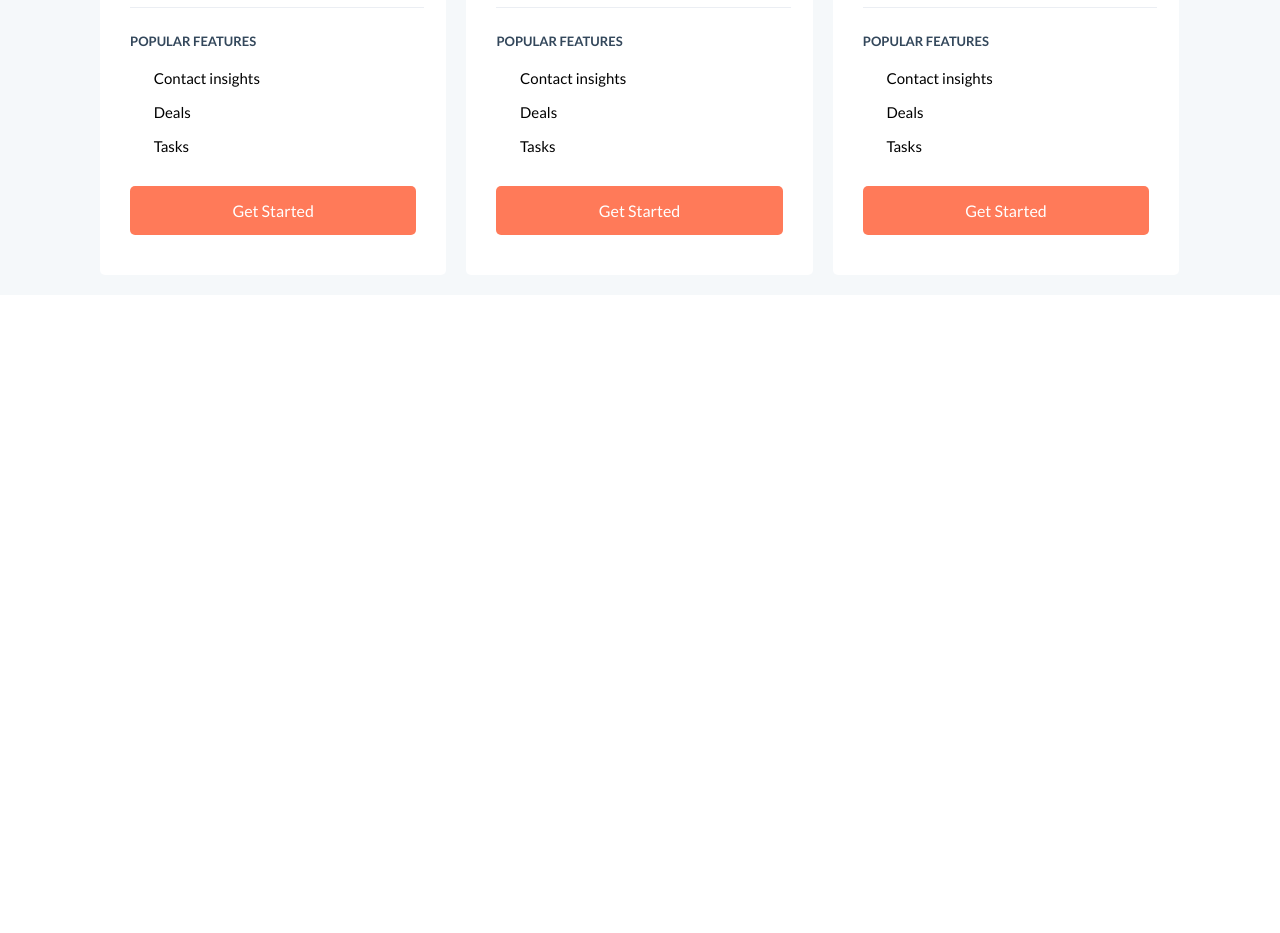
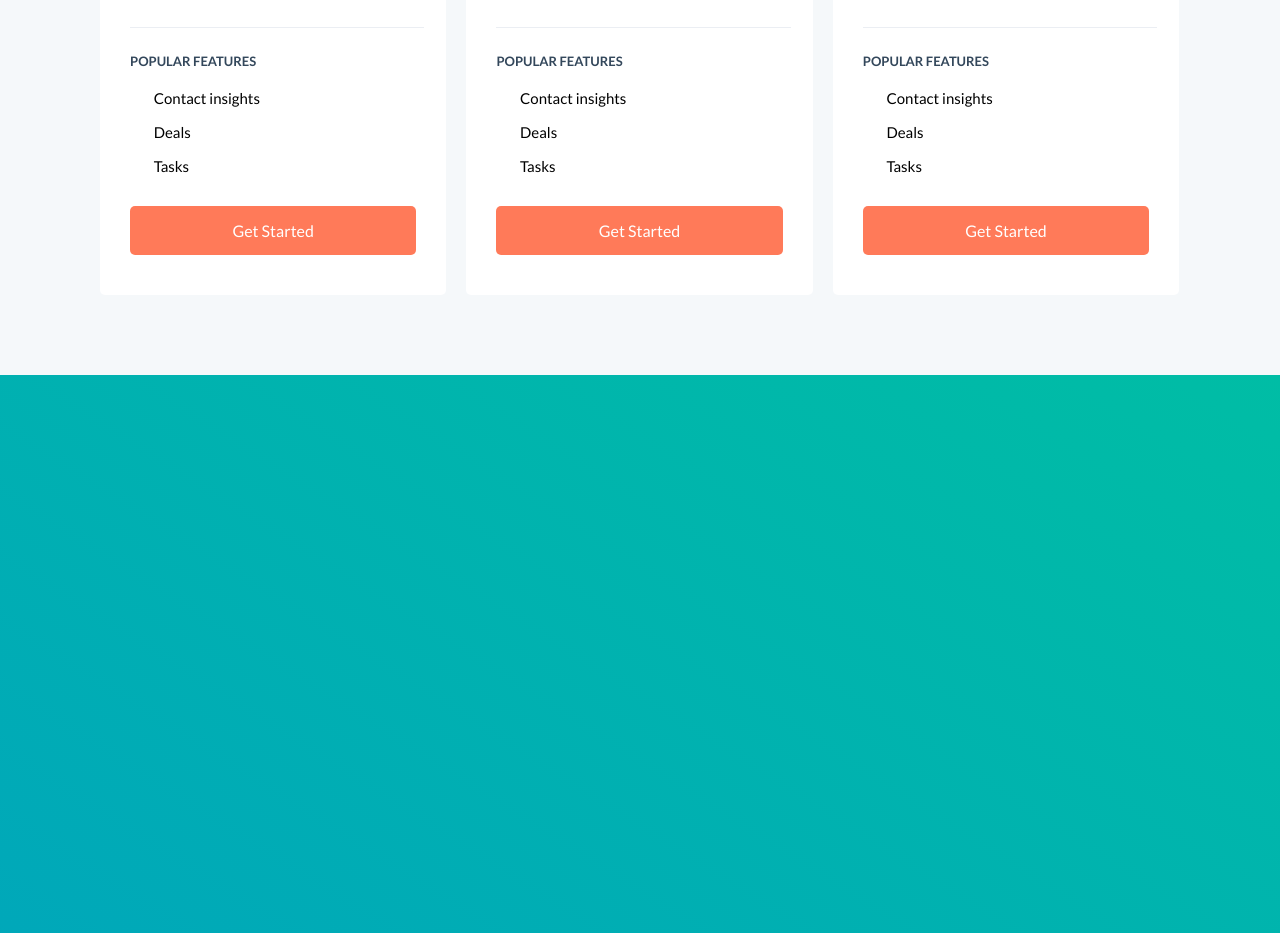
Before and after one commit to michelebaruffetti/htmlcss-hubspot, a plain HTML site: page index.html in a window 1280 px wide. Shown: the part 1864-2797 px from the top of the page. Before the commit the page ends 2159 px from the top, so only its background shows below. Drawn offline with Linux system fonts and the light colour scheme.

Commit message:
Creato gradiente nuova sezione

```diff
--- a/index.html
+++ b/index.html
@@ -63,9 +63,6 @@
 
                         </div>
                     </div>
-
-
-
                 </section>
 
                 <section id="powerful">
@@ -145,6 +142,10 @@
                     </div>
 
                 </section>
+
+                <section id="blue-grid">
+
+                </section>
             </main>
     </body>
 </html>
--- a/style.css
+++ b/style.css
@@ -162,7 +162,8 @@
 
 #powerful   {
     background-color: #F5F8FA;
-    /* height: 800px; */
+    padding-top: 20px;
+    padding-bottom: 60px;
 }
 
 .text-box    {
@@ -179,7 +180,6 @@
     background-color: white;
     border-radius: 5px;
     padding: 40px 25px;
-    /* position: relative; */
 }
 
 .text-box p   {
@@ -336,3 +336,11 @@ margin-right: 12px;
     margin-top: 15px;
     text-align: center;
 }
+
+/* INIZIO SEZIONE BLUE-GRID */
+
+#blue-grid  {
+    background-image: linear-gradient(to top right, #00A4BD, #00BDA5);
+    height: 800px;
+    /* altezza da rimuovere */
+}
```
